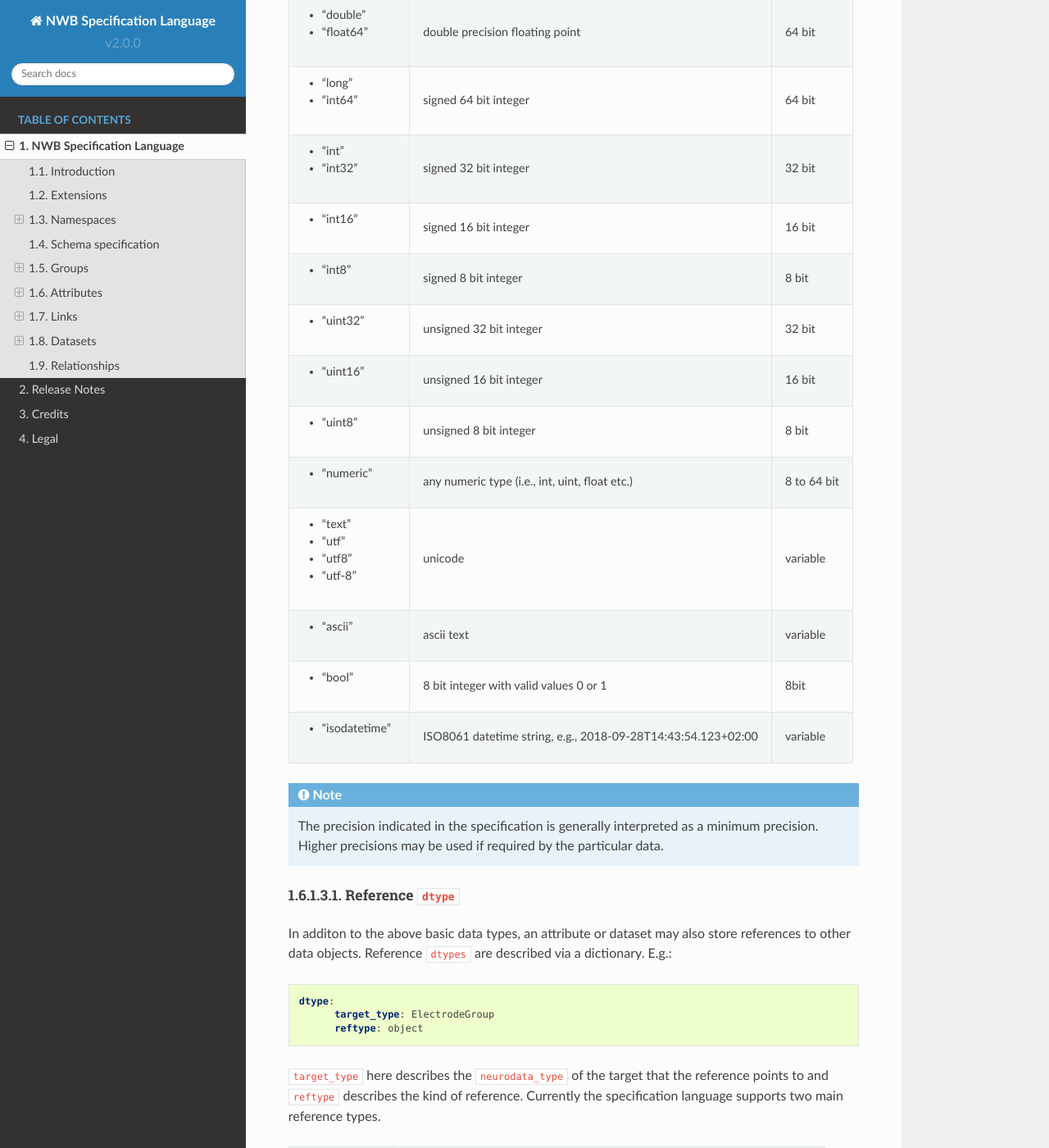
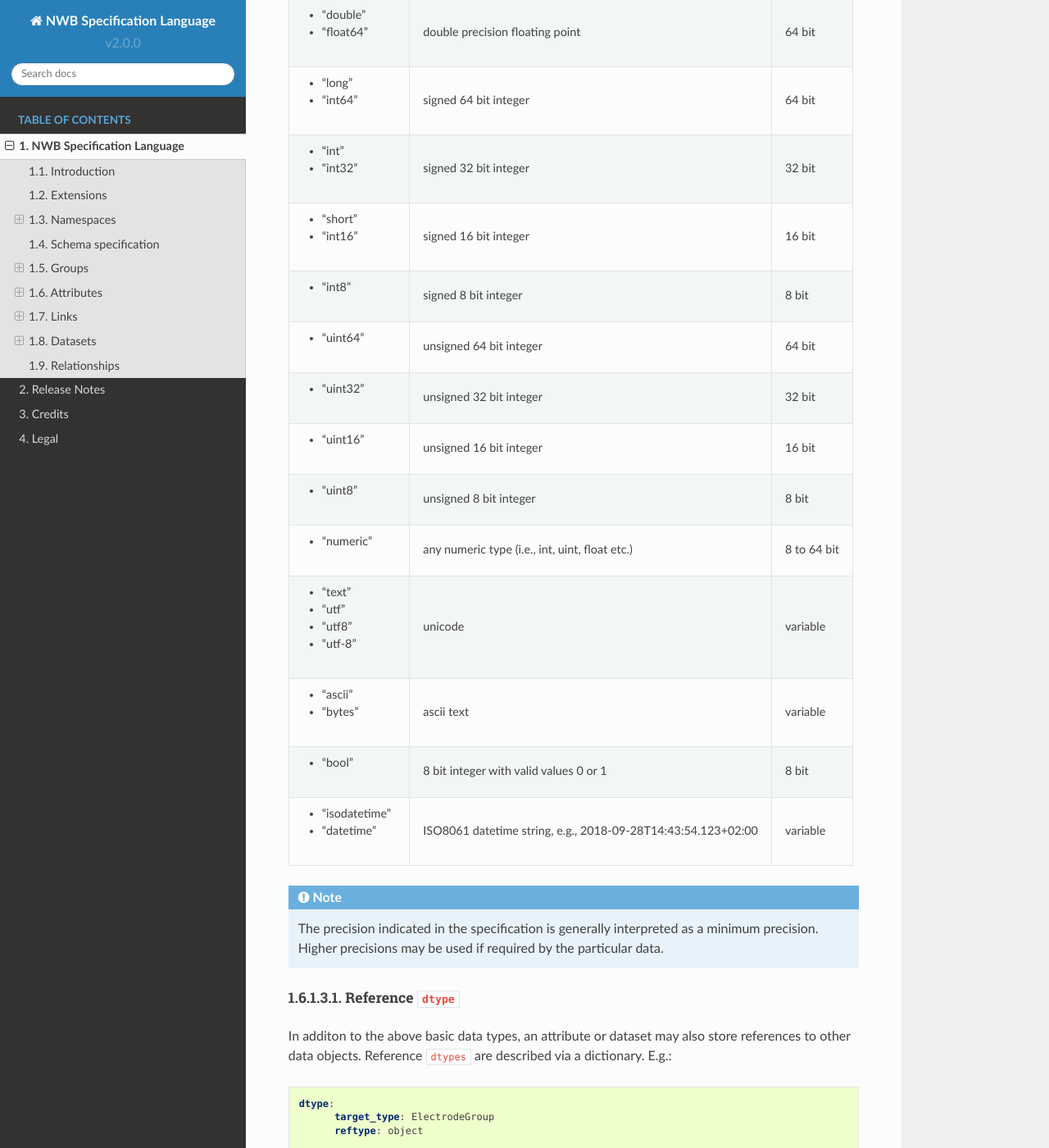
Before and after one commit to NeurodataWithoutBorders/nwb-schema, a Sphinx documentation site: the page built from docs/language/source/specification_language_description.rst, in a window 1280 px wide and 1400 px high, scrolled down 10606 px. Shown: the whole window at 82% size. Built offline with Sphinx 7.4.7 and the Read the Docs theme 2.0.0, drawn with Linux system fonts in a browser that asks for light colours.

Commit message:
add dtypes to schema language (#382)
add dtype short, uint64, bytes (ascii), and datetime (isodatetime)

```diff
--- a/docs/language/source/specification_language_description.rst
+++ b/docs/language/source/specification_language_description.rst
@@ -548,9 +548,12 @@ String specifying the data type of the attribute. Allowable values are:
 |  * "int"                 | signed 32 bit integer            | 32 bit         |
 |  * "int32"               |                                  |                |
 +--------------------------+----------------------------------+----------------+
-|  * "int16"               | signed 16 bit integer            | 16 bit         |
+|  * "short"               | signed 16 bit integer            | 16 bit         |
+|  * "int16"               |                                  |                |
 +--------------------------+----------------------------------+----------------+
 |  * "int8"                | signed 8 bit integer             | 8 bit          |
++--------------------------+----------------------------------+----------------+
+| * "uint64"               | unsigned 64 bit integer          | 64 bit         |
 +--------------------------+----------------------------------+----------------+
 | * "uint32"               | unsigned 32 bit integer          | 32 bit         |
 +--------------------------+----------------------------------+----------------+
@@ -567,12 +570,14 @@ String specifying the data type of the attribute. Allowable values are:
 |  * "utf-8"               |                                  |                |
 +--------------------------+----------------------------------+----------------+
 |  * "ascii"               | ascii text                       | variable       |
+|  * "bytes"               |                                  |                |
 +--------------------------+----------------------------------+----------------+
-|  * "bool"                | 8 bit integer with valid values  | 8bit           |
+|  * "bool"                | 8 bit integer with valid values  | 8 bit          |
 |                          | 0 or 1                           |                |
 +--------------------------+----------------------------------+----------------+
 | * "isodatetime"          | ISO8061 datetime string, e.g.,   | variable       |
 |                          | 2018-09-28T14:43:54.123+02:00    |                |
+| * "datetime"             |                                  |                |
 +--------------------------+----------------------------------+----------------+
 
 .. note::
--- a/docs/language/source/specification_language_release_notes.rst
+++ b/docs/language/source/specification_language_release_notes.rst
@@ -6,6 +6,7 @@ Version 2.0.2 (Upcoming)
 -------------------------
 * add ``value`` and ``default_value`` as optional keys of a dataset.
 * ``dtype`` changed from required to optional for datasets.
+* add dtypes that are already supported in `hdmf.spec`: short (int16), uint64, bytes (ascii), and datetime (isodatetime)
 
 Version 2.0.1 (March, 2019)
 ---------------------------------
```
